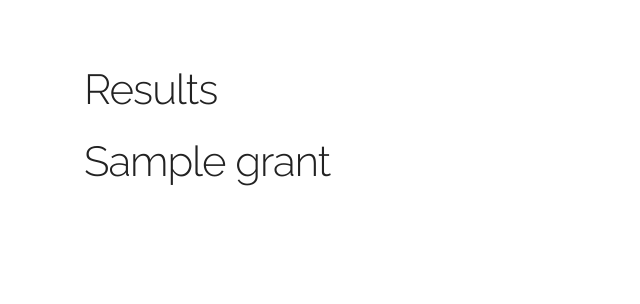
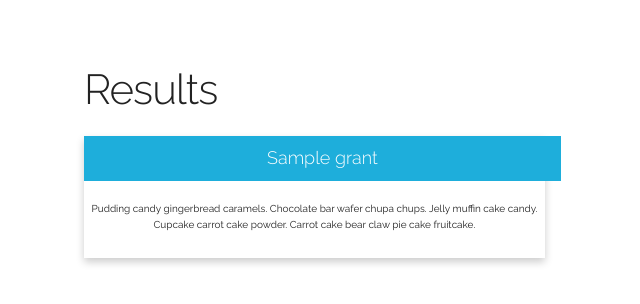
Before and after one commit to smythp/NEH-impact, a Flask app: template app/templates/results.html in a window 1280 px wide. Shown: the part 68-372 px from the top of the page, without its empty margins (76-716 px from the left). Run offline with Flask 2, Linux system fonts and the light colour scheme; the template is opened without the code that fills it: most values are stand-ins (such as "Sample title", 1, 10 or a date in 2020); some libraries are stand-ins or nearby versions.

Commit message:
Rendered results

```diff
--- a/app/static/skeleton/css/skeleton.css
+++ b/app/static/skeleton/css/skeleton.css
@@ -152,7 +152,8 @@ h6 { font-size: 1.5rem; line-height: 1.6;  letter-spacing: 0; }
 }
 
 p {
-  margin-top: 0; }
+    margin-top: 0;
+}
 
 
 /* Links
--- a/app/static/styles.css
+++ b/app/static/styles.css
@@ -56,3 +56,44 @@
 ul {
     margin-bottom:10px;
 }
+
+.add-margin {
+    border:solid;
+}
+
+.six.columns.solid {
+    border:solid;
+}
+
+.six.columns.card {
+    /* Add shadows to create the "card" effect */
+    box-shadow: 0 4px 8px 0 rgba(0,0,0,0.2);
+    transition: 0.3s;
+    margin-bottom: 3em;
+}
+
+/* On mouse-over, add a deeper shadow */
+.six.columns.card:hover {
+    box-shadow: 0 8px 16px 0 rgba(0,0,0,0.2);
+}
+
+.six.columns.card h6,p {
+    text-align: center;
+}
+
+.six.columns.card p {
+    font-size: 1.0rem;
+}
+
+.six.columns.card h6 {
+    border: none;
+    outline: 0;
+    display: inline-block;
+    padding: 8px;
+    color: #fff;
+    background-color: #1EAEDB;
+    text-align: center;
+    cursor: pointer;
+    width: 100%;
+    font-size: 18px;
+}
--- a/app/templates/results.html
+++ b/app/templates/results.html
@@ -3,17 +3,21 @@
 
 <h2>Results</h2>
 
-    {% for grant in grants %}
-    {% if loop.index in [1,4,7] %}
-    <div class="row">
-      {% endif %}
-      <div class="col-md-3">
-	<h2>{{ grant }}</h2>
-      </div>
-      {% if loop.index in [3,6,9] %}
-    </div>
-    {% endif %}
-    {% endfor %}
+
+{% if grants %}
+{% else %}
+<p>No results found for that zip code.</p>
+{% endif %}
+
+{% for grant in grants %}
+
+{{ loop.cycle('<div class="row">', '') | safe }}
+  <div class="six columns card">
+    <h6{{ loop.cycle('', '', ' style="background-color:#dbaa1e;"', ' style="background-color:#dbaa1e;"') | safe }}>{{ grant | truncate(32) }}</h6>
+    <p>Pudding candy gingerbread caramels. Chocolate bar wafer chupa chups. Jelly muffin cake candy. Cupcake carrot cake powder. Carrot cake bear claw pie cake fruitcake.</p>
+  </div>
+  {{ loop.cycle('', '</div>') | safe }}
+  {% endfor %}
 
 
 {% endblock %}
```
